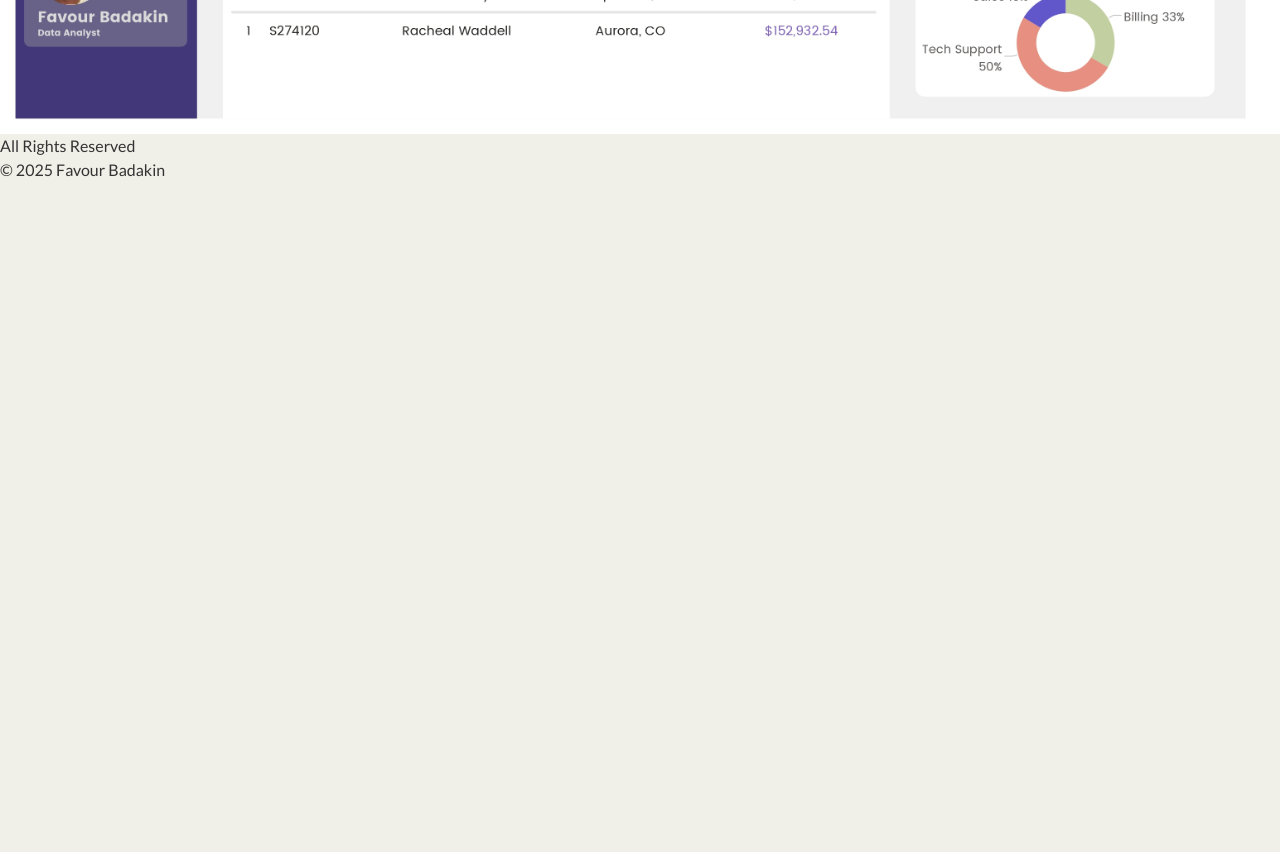
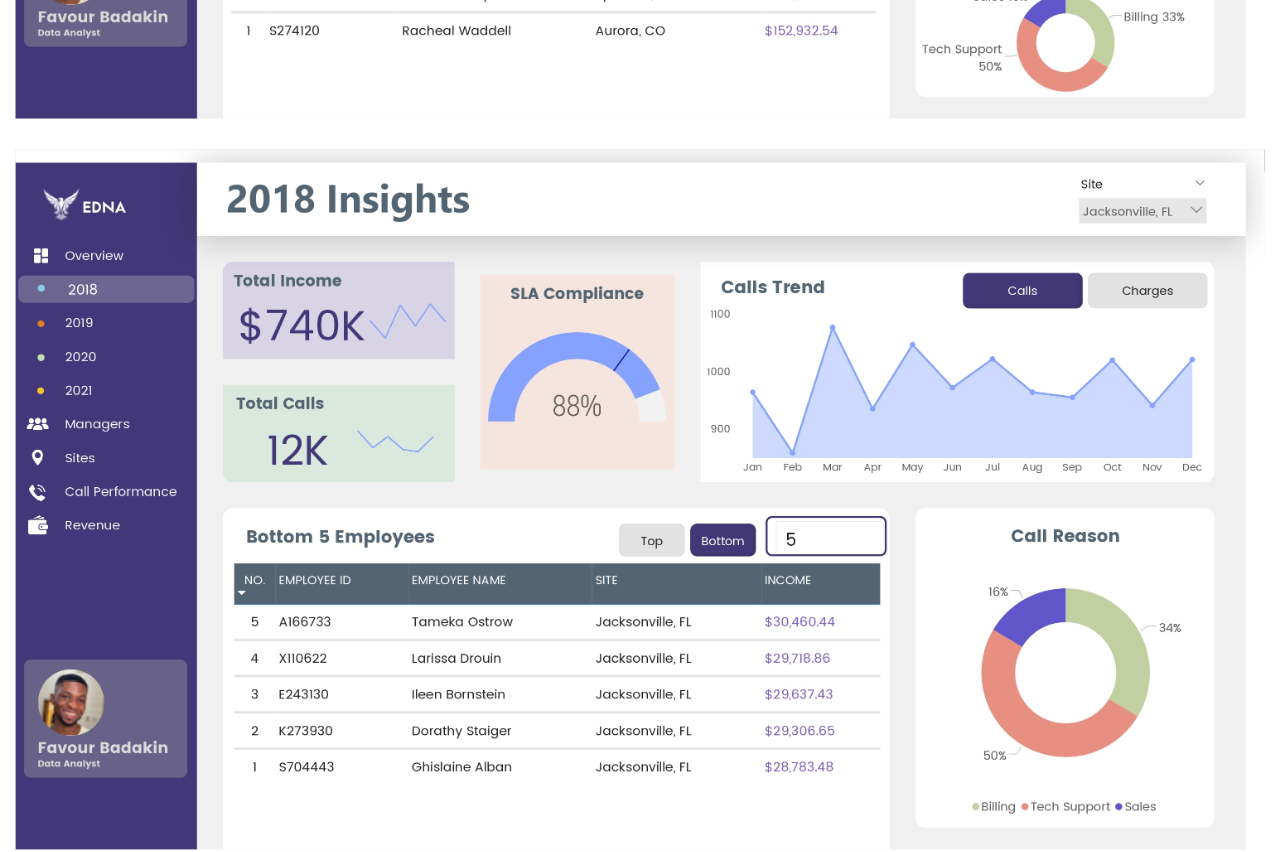
Before and after one commit to FaveInsights/myportfolio, a React (Vite) app: page /edna in a window 1280 px wide. Shown: the part 620-1472 px from the top of the page. Before the commit the page ends 802 px from the top, so only its background shows below. Built offline with nearby package versions, Linux system fonts and the light colour scheme; a web font is replaced by a local one.

Commit message:
some changes

```diff
--- a/src/pages/EdnaDashboard.jsx
+++ b/src/pages/EdnaDashboard.jsx
@@ -1,13 +1,13 @@
 import React from "react";
-import overview from "../assets/images/overview.JPG";
-import p2018 from "../assets/images/2018.JPG";
-import p2019 from "../assets/images/2019.JPG";
-import p2020 from "../assets/images/2020.JPG";
-import p2021 from "../assets/images/2021.JPG";
-import revenue from "../assets/images/revenue.JPG";
-import sites from "../assets/images/sites.JPG";
-import managers from "../assets/images/managers.JPG";
-import calls from "../assets/images/calls.JPG";
+import overview from "../assets/images/overview.jpg";
+import p2018 from "../assets/images/2018.jpg";
+import p2019 from "../assets/images/2019.jpg";
+import p2020 from "../assets/images/2020.jpg";
+import p2021 from "../assets/images/2021.jpg";
+import revenue from "../assets/images/revenue.jpg";
+import sites from "../assets/images/sites.jpg";
+import managers from "../assets/images/managers.jpg";
+import calls from "../assets/images/calls.jpg";
 
 const EdnaDashboard = () => {
   return (
@@ -16,7 +16,7 @@ const EdnaDashboard = () => {
         <div>
           <img src={overview} alt="dashboard" />
         </div>
-        {/* <div>
+        <div>
           <img src={p2018} alt="dashboard" />
         </div>
         <div>
@@ -39,7 +39,7 @@ const EdnaDashboard = () => {
         </div>
         <div>
           <img src={revenue} alt="dashboard" />
-        </div> */}
+        </div>
       </main>
     </>
   );
```
